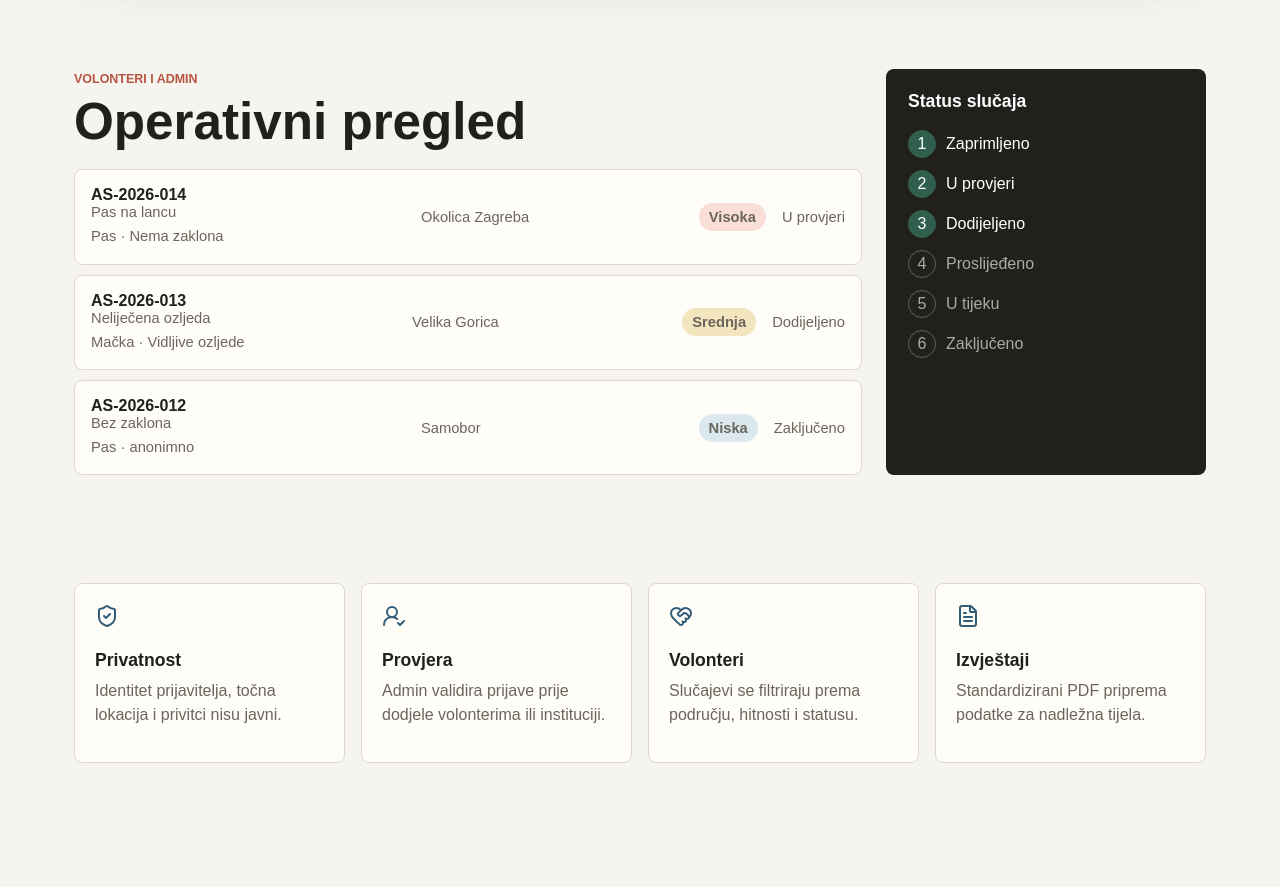
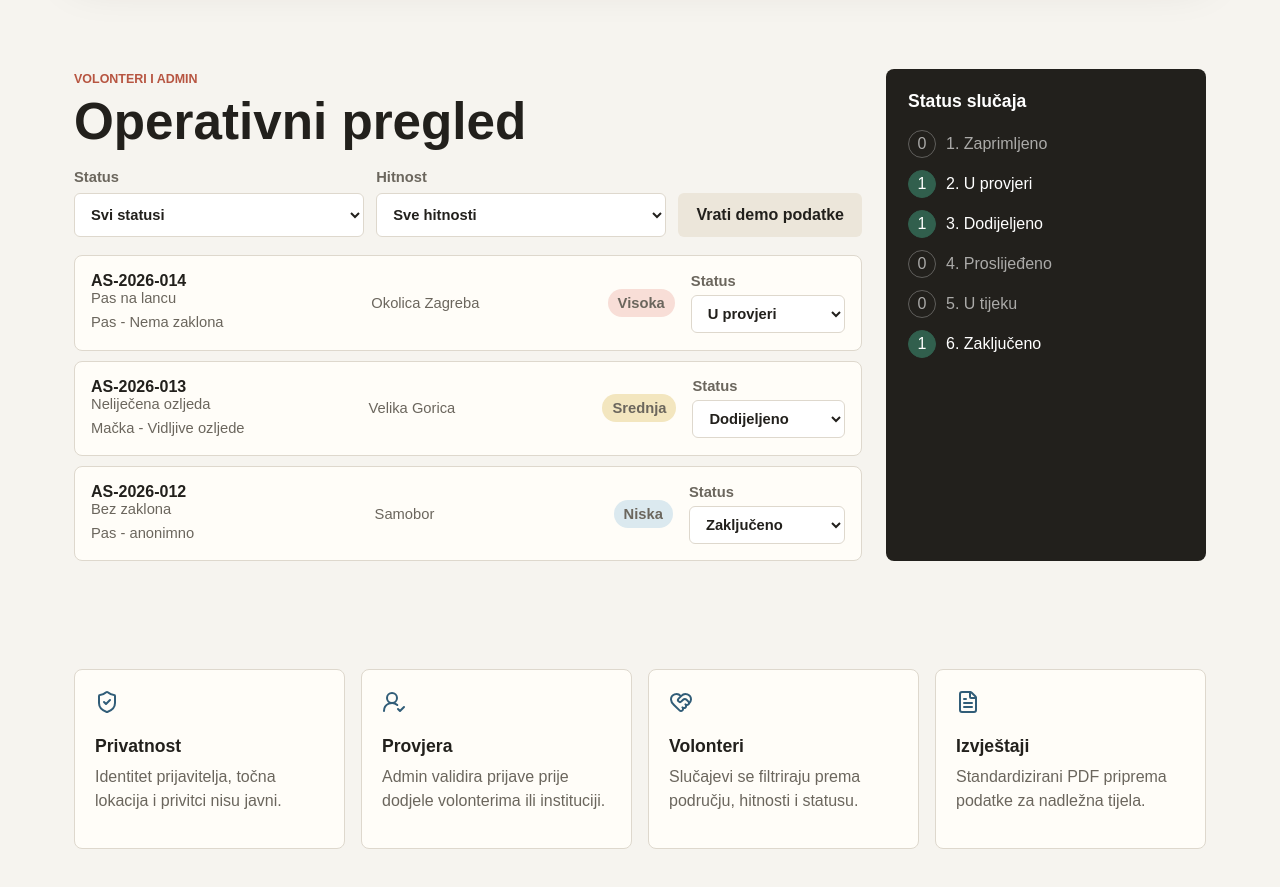
Before and after one commit to slykan/andeoske_sapice, a Next.js app: page / in a window 1280 px wide. Shown: the part 1880-2767 px from the top of the page. Before the commit the page ends 2697 px from the top, so only its background shows below. Built offline with nearby package versions, Linux system fonts and the light colour scheme.

Commit message:
Persist reports and add dashboard filters

```diff
--- a/app/globals.css
+++ b/app/globals.css
@@ -170,6 +170,11 @@ h3 {
   color: #fff;
 }
 
+.button--quiet {
+  background: #ece6da;
+  color: var(--ink);
+}
+
 .band,
 .workspace,
 .features {
@@ -339,6 +344,14 @@ legend {
   grid-template-columns: minmax(0, 1fr) 320px;
 }
 
+.dashboard-tools {
+  align-items: end;
+  display: grid;
+  gap: 12px;
+  grid-template-columns: repeat(2, minmax(160px, 1fr)) auto;
+  margin-bottom: 18px;
+}
+
 .report-list {
   display: grid;
   gap: 10px;
@@ -351,7 +364,7 @@ legend {
   border-radius: 8px;
   display: grid;
   gap: 16px;
-  grid-template-columns: 1.2fr 1fr auto auto;
+  grid-template-columns: 1.2fr 1fr auto minmax(150px, 0.7fr);
   padding: 16px;
 }
 
@@ -366,6 +379,23 @@ legend {
   display: block;
   line-height: 1.45;
   margin-top: 6px;
+}
+
+.status-control {
+  gap: 6px;
+}
+
+.status-control select {
+  min-height: 38px;
+  padding-block: 7px;
+}
+
+.empty-state {
+  background: var(--paper);
+  border: 1px dashed var(--line);
+  border-radius: 8px;
+  color: var(--muted);
+  padding: 18px;
 }
 
 .urgency {
@@ -472,6 +502,7 @@ legend {
 
   .form-grid,
   .checks,
+  .dashboard-tools,
   .workspace--split,
   .features {
     grid-template-columns: 1fr;
--- a/app/page.tsx
+++ b/app/page.tsx
@@ -1,6 +1,6 @@
 "use client";
 
-import { FormEvent, useMemo, useState } from "react";
+import { FormEvent, useEffect, useMemo, useState } from "react";
 import {
   AlertTriangle,
   Camera,
@@ -14,6 +14,7 @@ import {
 } from "lucide-react";
 
 const basePath = process.env.NEXT_PUBLIC_BASE_PATH || "";
+const storageKey = "andeoske-sapice-reports";
 
 const categories = [
   "Pas na lancu",
@@ -32,6 +33,8 @@ const statuses = [
   "U tijeku",
   "Zaključeno",
 ];
+
+const urgencies = ["Visoka", "Srednja", "Niska"];
 
 type Report = {
   id: string;
@@ -82,14 +85,54 @@ const initialReports: Report[] = [
 ];
 
 export default function Home() {
-  const [reports, setReports] = useState(initialReports);
+  const [reports, setReports] = useState<Report[]>(() => {
+    if (typeof window === "undefined") {
+      return initialReports;
+    }
+
+    const savedReports = window.localStorage.getItem(storageKey);
+    if (!savedReports) {
+      return initialReports;
+    }
+
+    try {
+      const parsedReports = JSON.parse(savedReports) as Report[];
+      return Array.isArray(parsedReports) ? parsedReports : initialReports;
+    } catch {
+      window.localStorage.removeItem(storageKey);
+      return initialReports;
+    }
+  });
   const [savedReportId, setSavedReportId] = useState("");
+  const [statusFilter, setStatusFilter] = useState("Svi statusi");
+  const [urgencyFilter, setUrgencyFilter] = useState("Sve hitnosti");
+
+  useEffect(() => {
+    if (typeof window !== "undefined") {
+      window.localStorage.setItem(storageKey, JSON.stringify(reports));
+    }
+  }, [reports]);
 
   const nextReportNumber = useMemo(() => {
     return reports.reduce((highest, report) => {
       const number = Number(report.id.split("-").at(-1));
       return Number.isFinite(number) ? Math.max(highest, number) : highest;
     }, 0);
+  }, [reports]);
+
+  const visibleReports = useMemo(() => {
+    return reports.filter((report) => {
+      const matchesStatus = statusFilter === "Svi statusi" || report.status === statusFilter;
+      const matchesUrgency = urgencyFilter === "Sve hitnosti" || report.urgency === urgencyFilter;
+      return matchesStatus && matchesUrgency;
+    });
+  }, [reports, statusFilter, urgencyFilter]);
+
+  const statusCounts = useMemo(() => {
+    return statuses.map((status) => ({
+      status,
+      count: reports.filter((report) => report.status === status).length,
+    }));
   }, [reports]);
 
   function handleSubmit(event: FormEvent<HTMLFormElement>) {
@@ -115,6 +158,21 @@ export default function Home() {
     setReports((currentReports) => [newReport, ...currentReports]);
     setSavedReportId(reportId);
     form.reset();
+  }
+
+  function updateReportStatus(reportId: string, status: string) {
+    setReports((currentReports) =>
+      currentReports.map((report) =>
+        report.id === reportId ? { ...report, status } : report,
+      ),
+    );
+  }
+
+  function resetDemoData() {
+    setReports(initialReports);
+    setSavedReportId("");
+    setStatusFilter("Svi statusi");
+    setUrgencyFilter("Sve hitnosti");
   }
 
   return (
@@ -210,9 +268,9 @@ export default function Home() {
             <label>
               Hitnost
               <select defaultValue="Visoka" name="urgency">
-                <option>Visoka</option>
-                <option>Srednja</option>
-                <option>Niska</option>
+                {urgencies.map((urgency) => (
+                  <option key={urgency}>{urgency}</option>
+                ))}
               </select>
             </label>
           </div>
@@ -247,7 +305,7 @@ export default function Home() {
           </label>
           {savedReportId ? (
             <p className="form-feedback" role="status">
-              Prijava {savedReportId} je zaprimljena i dodana u operativni pregled.
+              Prijava {savedReportId} je zaprimljena i spremljena u ovaj browser.
             </p>
           ) : null}
           <button className="button button--primary" type="submit">
@@ -263,34 +321,70 @@ export default function Home() {
             <span>Volonteri i admin</span>
             <h2>Operativni pregled</h2>
           </div>
+          <div className="dashboard-tools">
+            <label>
+              Status
+              <select value={statusFilter} onChange={(event) => setStatusFilter(event.target.value)}>
+                <option>Svi statusi</option>
+                {statuses.map((status) => (
+                  <option key={status}>{status}</option>
+                ))}
+              </select>
+            </label>
+            <label>
+              Hitnost
+              <select value={urgencyFilter} onChange={(event) => setUrgencyFilter(event.target.value)}>
+                <option>Sve hitnosti</option>
+                {urgencies.map((urgency) => (
+                  <option key={urgency}>{urgency}</option>
+                ))}
+              </select>
+            </label>
+            <button className="button button--quiet" onClick={resetDemoData} type="button">
+              Vrati demo podatke
+            </button>
+          </div>
           <div className="report-list">
-            {reports.map((report) => (
+            {visibleReports.map((report) => (
               <article className="report-card" key={report.id}>
                 <div>
                   <strong>{report.id}</strong>
                   <p>{report.category}</p>
                   <small>
                     {report.animal}
-                    {report.flags.length ? ` · ${report.flags.join(", ")}` : ""}
-                    {report.anonymous ? " · anonimno" : ""}
+                    {report.flags.length ? ` - ${report.flags.join(", ")}` : ""}
+                    {report.anonymous ? " - anonimno" : ""}
                   </small>
                 </div>
                 <span>{report.place}</span>
                 <span className={`urgency urgency--${report.urgency.toLowerCase()}`}>
                   {report.urgency}
                 </span>
-                <span>{report.status}</span>
+                <label className="status-control">
+                  Status
+                  <select
+                    value={report.status}
+                    onChange={(event) => updateReportStatus(report.id, event.target.value)}
+                  >
+                    {statuses.map((status) => (
+                      <option key={status}>{status}</option>
+                    ))}
+                  </select>
+                </label>
               </article>
             ))}
+            {visibleReports.length === 0 ? (
+              <p className="empty-state">Nema prijava za odabrane filtere.</p>
+            ) : null}
           </div>
         </div>
         <aside className="side-panel">
           <h3>Status slučaja</h3>
           <ol className="status-list">
-            {statuses.map((status, index) => (
-              <li key={status} className={index < 3 ? "is-active" : ""}>
-                <span>{index + 1}</span>
-                {status}
+            {statusCounts.map(({ status, count }, index) => (
+              <li key={status} className={count > 0 ? "is-active" : ""}>
+                <span>{count}</span>
+                {index + 1}. {status}
               </li>
             ))}
           </ol>
```
